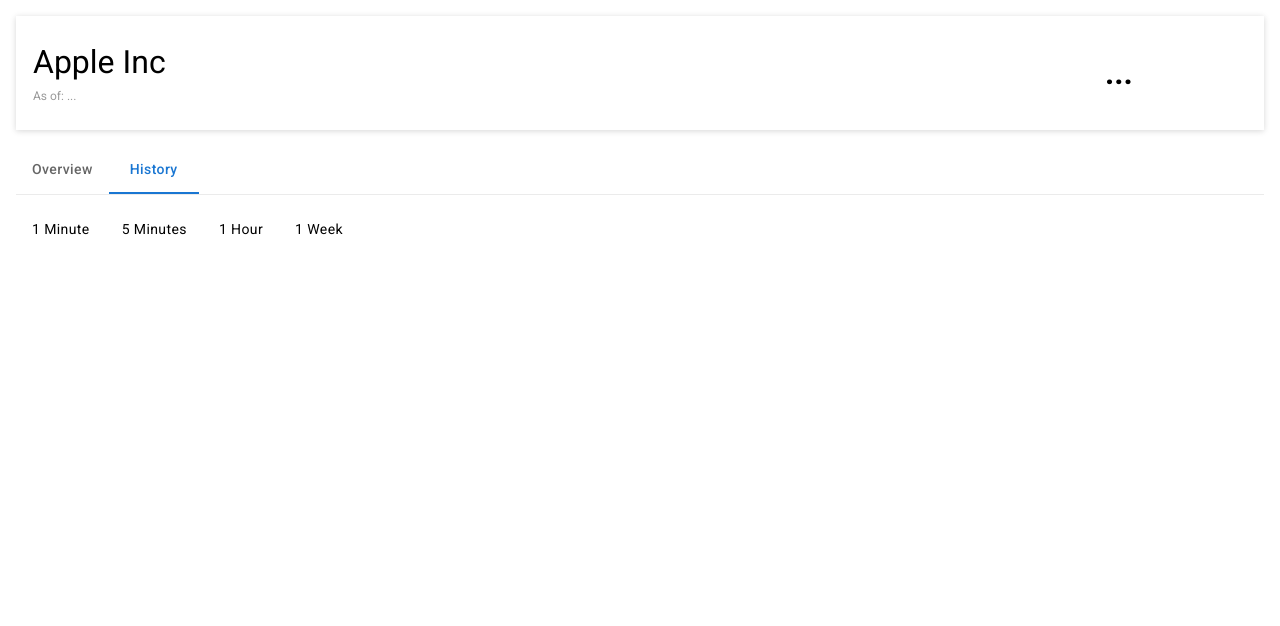
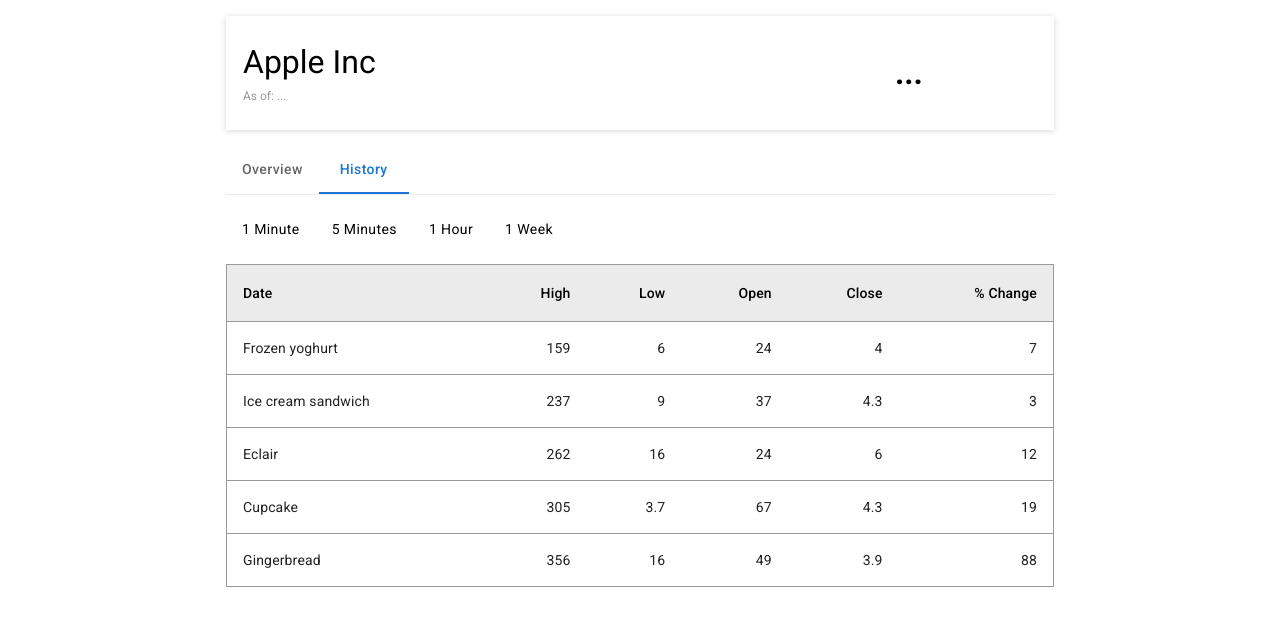
Before and after one commit to liordesta/stock-app, a React (Create React App) app: page / in a window 1280 px wide. Both pictures are taken after a click on the tab "History". Shown: the top 626 px of the page. Built offline with nearby package versions, Linux system fonts and the light colour scheme; no server answers; the HTML template or start-up script is replaced by a standard one.

Commit message:
add table ui

```diff
--- a/src/components/History/History.js
+++ b/src/components/History/History.js
@@ -1,10 +1,12 @@
 import React from 'react';
 import { TimeFrame } from '../ui/TimeFrame/TimeFrame';
+import { Table } from '../Table/Table';
 
 export const History = () => {
   return (
     <div>
       <TimeFrame />
+      <Table />
     </div>
   );
 };
--- /dev/null
+++ b/src/components/Table/Table.js
@@ -0,0 +1,59 @@
+import * as React from 'react';
+import { Table as MuiTable } from '@mui/material';
+import TableBody from '@mui/material/TableBody';
+import TableCell from '@mui/material/TableCell';
+import TableContainer from '@mui/material/TableContainer';
+import TableHead from '@mui/material/TableHead';
+import TableRow from '@mui/material/TableRow';
+import Paper from '@mui/material/Paper';
+import classes from './Table.module.css';
+
+function createData(name, calories, fat, carbs, protein, test) {
+  return { name, calories, fat, carbs, protein, test };
+}
+
+const rows = [
+  createData('Frozen yoghurt', 159, 6.0, 24, 4.0, 7),
+  createData('Ice cream sandwich', 237, 9.0, 37, 4.3, 3),
+  createData('Eclair', 262, 16.0, 24, 6.0, 12),
+  createData('Cupcake', 305, 3.7, 67, 4.3, 19),
+  createData('Gingerbread', 356, 16.0, 49, 3.9, 88),
+];
+
+export const Table = () => {
+  return (
+    <div className={classes.tableWrapper}>
+      <TableContainer component={Paper}>
+        <MuiTable sx={{ minWidth: 650 }} aria-label='table'>
+          <TableHead>
+            <TableRow>
+              <TableCell>Date</TableCell>
+              <TableCell align='right'>High</TableCell>
+              <TableCell align='right'>Low</TableCell>
+              <TableCell align='right'>Open</TableCell>
+              <TableCell align='right'>Close</TableCell>
+              <TableCell align='right'>% Change</TableCell>
+            </TableRow>
+          </TableHead>
+          <TableBody>
+            {rows.map((row) => (
+              <TableRow
+                key={row.name}
+                sx={{ '&:last-child td, &:last-child th': { border: 0 } }}
+              >
+                <TableCell component='th' scope='row'>
+                  {row.name}
+                </TableCell>
+                <TableCell align='right'>{row.calories}</TableCell>
+                <TableCell align='right'>{row.fat}</TableCell>
+                <TableCell align='right'>{row.carbs}</TableCell>
+                <TableCell align='right'>{row.protein}</TableCell>
+                <TableCell align='right'>{row.test}</TableCell>
+              </TableRow>
+            ))}
+          </TableBody>
+        </MuiTable>
+      </TableContainer>
+    </div>
+  );
+};
--- /dev/null
+++ b/src/components/Table/Table.module.css
@@ -0,0 +1,23 @@
+.tableWrapper {
+  margin-top: 16px;
+}
+
+.tableWrapper > div {
+  box-shadow: none;
+  border-radius: 0;
+}
+
+.tableWrapper table {
+  border: 1px solid #999999;
+}
+
+.tableWrapper thead th {
+  background-color: #ebebeb;
+  color: #000000;
+  border-bottom: 1px solid #999999;
+}
+
+.tableWrapper tbody th,
+.tableWrapper tbody td {
+  border-bottom: 1px solid #999999;
+}
--- a/src/components/ui/Tabs/TabPanel.js
+++ b/src/components/ui/Tabs/TabPanel.js
@@ -7,8 +7,8 @@
     <div
       role='tabpanel'
       hidden={value !== index}
-      id={`simple-tabpanel-${index}`}
-      aria-labelledby={`simple-tab-${index}`}
+      id={`tabpanel-${index}`}
+      aria-labelledby={`tab-${index}`}
       {...other}
     >
       {value === index && <div>{children}</div>}
--- a/src/components/ui/Tabs/helpers.js
+++ b/src/components/ui/Tabs/helpers.js
@@ -1,6 +1,6 @@
 export const a11yProps = (index) => {
   return {
-    id: `simple-tab-${index}`,
-    'aria-controls': `simple-tabpanel-${index}`,
+    id: `tab-${index}`,
+    'aria-controls': `tabpanel-${index}`,
   };
 };
--- a/src/index.css
+++ b/src/index.css
@@ -2,3 +2,9 @@
   margin: 0;
   font-family: 'Roboto';
 }
+
+.App {
+  max-width: 860px;
+  margin-left: auto;
+  margin-right: auto;
+}
```
Also changed, not shown: 1 other file (tests, documents, lock files or other folders).
